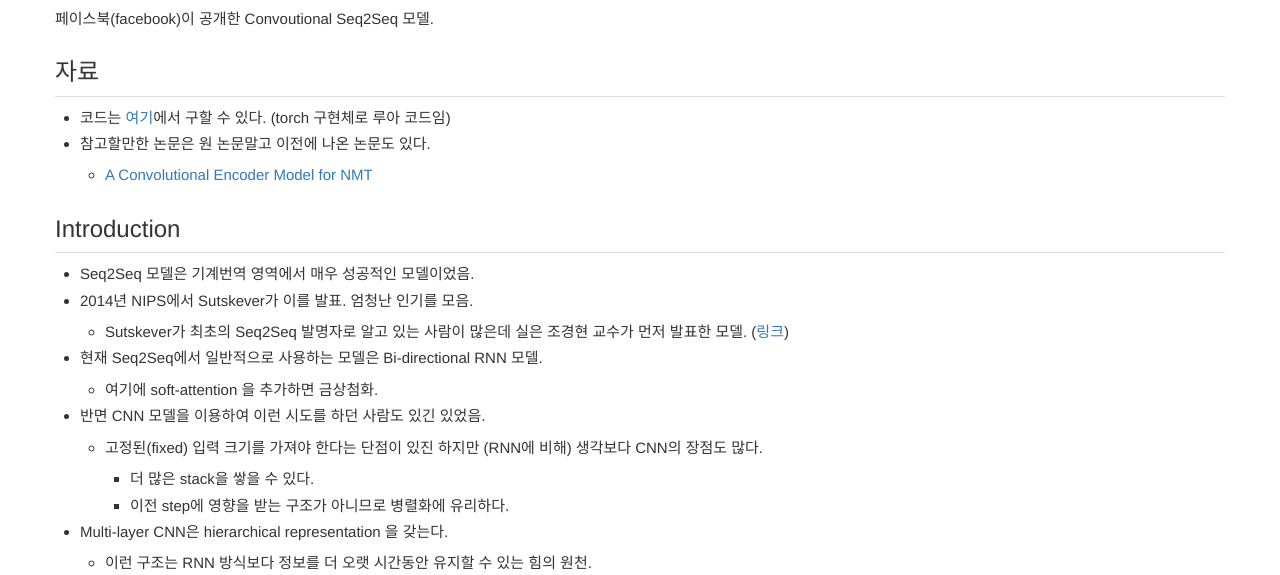
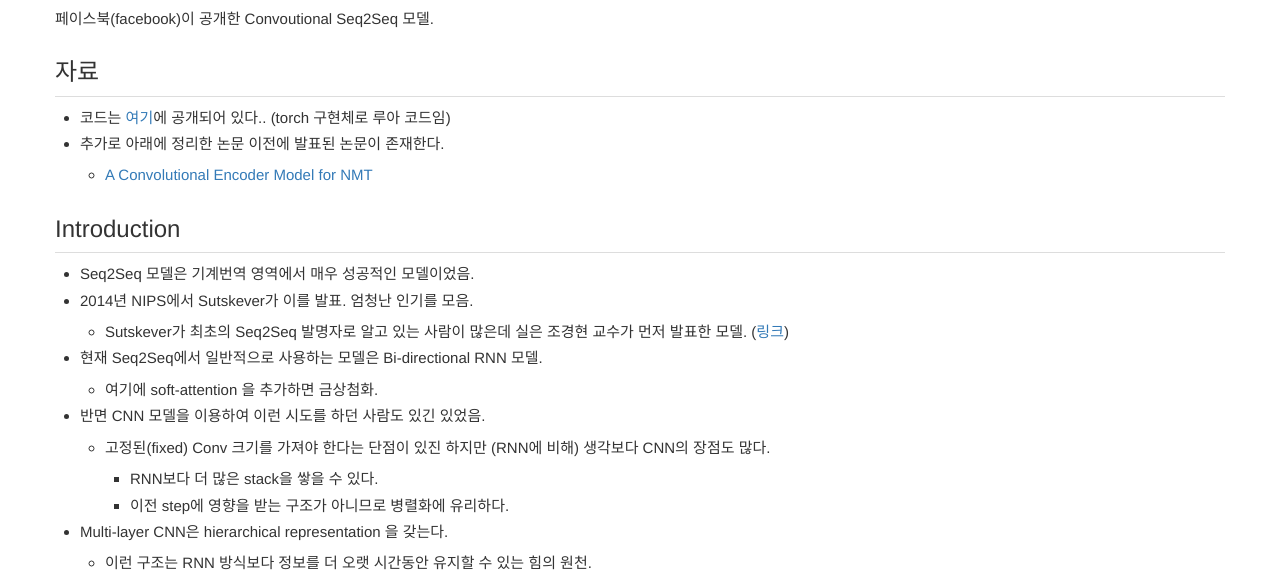
Before and after one commit to norman3/papers, a Jekyll site: the page built from docs/fairseq.md, in a window 1280 px wide and 1400 px high. Shown: the part 197-772 px from the top of the window. Built offline with Jekyll 4.4.1, drawn with Linux system fonts in a browser that asks for light colours; nearby versions of some CDN libraries; library files that are not in the unit come from our copies; formulas are drawn with MathJax 3; some of the changed text lies outside the part shown.

Commit message:
add fairseq

```diff
--- a/docs/fairseq.md
+++ b/docs/fairseq.md
@@ -9,9 +9,9 @@
 
 ## 자료
 
-- 코드는 [여기](https://github.com/facebookresearch/fairseq){:target="blank"}에서 구할 수 있다. (torch 구현체로 루아 코드임)
-- 참고할만한 논문은 원 논문말고 이전에 나온 논문도 있다.
-    - [A Convolutional Encoder Model for NMT](https://arxiv.org/abs/1611.02344)
+- 코드는 [여기](https://github.com/facebookresearch/fairseq){:target="blank"}에 공개되어 있다.. (torch 구현체로 루아 코드임)
+- 추가로 아래에 정리한 논문 이전에 발표된 논문이 존재한다.
+    - [A Convolutional Encoder Model for NMT](https://arxiv.org/abs/1611.02344){:target="blank"}
 
 ## Introduction
 
@@ -21,8 +21,8 @@
 - 현재 Seq2Seq에서 일반적으로 사용하는 모델은 Bi-directional RNN 모델.
     - 여기에 soft-attention 을 추가하면 금상첨화.
 - 반면 CNN 모델을 이용하여 이런 시도를 하던 사람도 있긴 있었음.
-    - 고정된(fixed) 입력 크기를 가져야 한다는 단점이 있진 하지만 (RNN에 비해) 생각보다 CNN의 장점도 많다.
-        - 더 많은 stack을 쌓을 수 있다.
+    - 고정된(fixed) Conv 크기를 가져야 한다는 단점이 있진 하지만 (RNN에 비해) 생각보다 CNN의 장점도 많다.
+        - RNN보다 더 많은 stack을 쌓을 수 있다.
         - 이전 step에 영향을 받는 구조가 아니므로 병렬화에 유리하다.
 - Multi-layer CNN은 hierarchical representation 을 갖는다.
     - 이런 구조는 RNN 방식보다 정보를 더 오랫 시간동안 유지할 수 있는 힘의 원천.
@@ -53,6 +53,7 @@
         - 결국 attention \\(a\_{ij}\\) 는 encoder 의 출력값에 대해 실제 decoder 의 이전 출력 seq 를 따라가면서 집중해야 할 영역을 찾아내는 과정이라는 것.
         - 설명이 어렵지만 attention 을 한번이라도 살펴봤던 사람이라면 대충 느낌적 느낌은 떠오를 것이다.
 
+- (참고) Seq2Seq Encoder-Decoder 방식에 대한 내용이 잘 설명된 자료 : [링크](http://images.nvidia.com/content/gtc-kr/part_6_skt.pdf){:target="blank"}
 
 ## Convolutional Architecture
 
@@ -75,10 +76,10 @@
     - input block \\(X^{(kd)} = [ e\_{j}^{(d)},...,e\_{j+k-1}^{(d)} ]\\)
     - convolution 출력 \\(conv\_o^{(2d)} = W^{(2d \times kd)} X\_k^{(kd)}\\)
     - 참고로 convolution을 구성할 때에는 문장의 양 끝에 \\(k-1\\) 갯수만큼 패딩을 추가한다.
-        - 이렇게하면 입력과 출력의 차원이 같아진다.)
+        - 이렇게하면 입력과 출력의 차원이 같아진다.
 
 - GLU (Gated Linear Units)
-    - 공동 저자인 Dauphin이 제안한 모델. (이 [논문](https://michaelauli.github.io/papers/gcnn.pdf)을 참고하자.)
+    - 공동 저자인 Dauphin이 제안한 모델. (이 [논문](https://michaelauli.github.io/papers/gcnn.pdf){:target="blank"}을 참고하자.)
     - CNN 을 이용한 Seq 모델에서 사용하는 gate 로 LSTM 내의 gate와 유사. (하지만 훨씬 간단하다.)
         - 저자의 주장으로는 이런 간단한 모델로도 성능이 좋다고..
 
@@ -116,7 +117,7 @@
 - Decoder 가 Multi layer 구조인 경우엔 위의 그림만으로는 부족하다.
 - 아래 gif 이미지를 참고하자.
 
-![figure.3]({{ site.baseurl }}/images/{{ page.group }}/f03.gif){:class="center-block" height="550px"}
+![figure.3]({{ site.baseurl }}/images/{{ page.group }}/f03.gif){:class="center-block" height="450px"}
 
 
 
@@ -130,26 +131,29 @@
             - 가중치(W)를 정규화
             - CNN의 경우 RNN에 비해 W 갯수가 적다. 이런데 유리하다.
             - 보통 BN에 대해 저연산비용을 들이면서 근사를 할 수 있는 모델로 알려져 있다.
+    - 관련해서 참고할만한 자료 : [링크](https://www.slideshare.net/ssuser06e0c5/normalization-72539464){:target="blank"}
 
 
 - Weight Initialization
     - W를 초기화하는 방법은 참 여러가지인데 가장 간단한 방법은 0에 가까운 값을 random 설정하는 것.
     - 여기서는 아주 **진지** 하게 분산을 고려하여 초기 W 바운드를 검증한다.
-    - 이전부터 이런 류의 초기화 방식에 관련된 논문들이 많았는데,
+    - 이전부터 이런 류의 초기화 방식에 관련된 논문들이 많았었다.
+        - cs231n 자료에도 이와 비슷한 내용이 나오기도 한다. ([링크](http://cs231n.github.io/neural-networks-2/){:target="blank"})
     - 여기서도 이를 비슷한 방식으로 증명하여 초기값 범위를 설정함.
+    - 논문 뒷 부분에 수식 풀이가 기술되어 있으니 호기심에 밤잠을 못이룰 것 같으면 읽고 자도록 하자. (잠 잘올듯)
 
 
 ## Experiments
 
 - 실험 결과는 간단하게 정리하자.
-- 사용되는 데이터는 주로 WMT 데이터 ([링크](http://www.statmt.org/wmt16/))
+- 사용되는 데이터는 주로 WMT 데이터 ([링크](http://www.statmt.org/wmt16/){:target="blank"})
     - 2006년부터 시작된 workshop으로 매년 데이터 set을 제공하는 듯 하다. (task 진행)
     - [ACL](http://acl2016.org/) 행사 때 함께 진행되는 task인 듯.
     - WMT16은 영어를 불가리아어, 치코어, 독일어, 스페인어, 바스크어, 네덜란드어, 포르투칼어 등으로 번역 (IT 관련 자료임)
 
 - 사용된 모델의 파라미터 정리
     - encoder, decoder 에 사용된 hidden layer 크기는 512
-    - Nesterov Gradient Method ([링크](https://www2.cs.uic.edu/~zhangx/teaching/agm.pdf)) 사용
+    - Nesterov Gradient Method ([링크](https://www2.cs.uic.edu/~zhangx/teaching/agm.pdf){:target="blank"}) 사용
         - momentum : 0.99
         - lr : 0.25
     - batch size : 64 문장 단위
@@ -163,18 +167,28 @@
 - 평가
     - Word-base 방식과 BPE 방식을 사용
         - Word-base 방식은 Voca 를 구축하고 OOV가 발생하면 Copy를 한다.
-        - BPE (Byte Pair Encodeing) 은 다음 [논문](https://arxiv.org/pdf/1508.07909.pdf)을 참고하자.
+        - BPE (Byte Pair Encodeing) 은 다음 [논문](https://arxiv.org/pdf/1508.07909.pdf){:target="blank"}을 참고하자.
            - 56개는 복합어, 21개는 이름. 6개는 외래어였다.
             - 아 OOV에 대해서는 쪼개어서 subword를 구성하면 성능이 좋아질 수 있겠구나.
             - 그냥 "`lower` 단어 같은 걸 `low` + `er` 등으로 나누어볼 수 있다" 정도로 받아들이도록 하자.
 
 
+- 성능
+
 ![figure.4]({{ site.baseurl }}/images/{{ page.group }}/f04.png){:class="center-block" height="450px"}
 
-![figure.5]({{ site.baseurl }}/images/{{ page.group }}/f05.png){:class="center-block" height="450px"}
+- 앙상블
 
-![figure.6]({{ site.baseurl }}/images/{{ page.group }}/f06.png){:class="center-block" height="450px"}
+![figure.5]({{ site.baseurl }}/images/{{ page.group }}/f05.png){:class="center-block" height="350px"}
 
-![figure.7]({{ site.baseurl }}/images/{{ page.group }}/f07.png){:class="center-block" height="450px"}
+- 시간 성능 측정
 
-![figure.8]({{ site.baseurl }}/images/{{ page.group }}/f08.png){:class="center-block" height="450px"}
+![figure.6]({{ site.baseurl }}/images/{{ page.group }}/f06.png){:class="center-block" height="400px"}
+
+- Attention Layer
+
+![figure.7]({{ site.baseurl }}/images/{{ page.group }}/f07.png){:class="center-block" height="400px"}
+
+- Layer Count
+
+![figure.8]({{ site.baseurl }}/images/{{ page.group }}/f08.png){:class="center-block" height="400px"}
```
